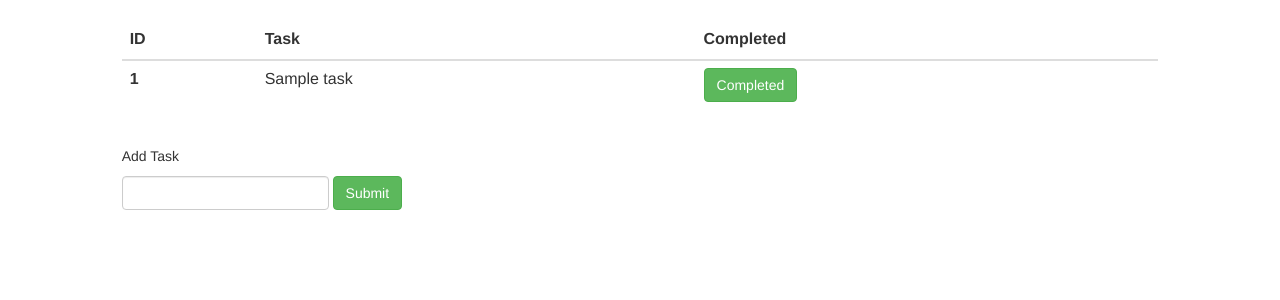
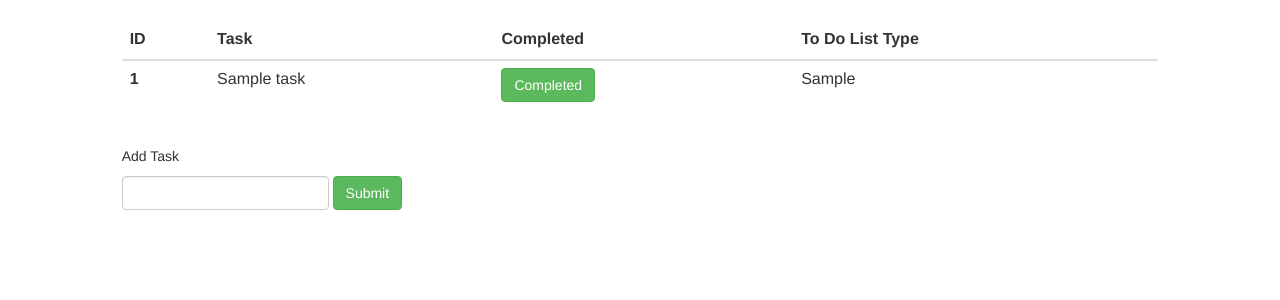
Before and after one commit to HazDuck/toDoApp, a PHP site: template templates/homepage.phtml in a window 1280 px wide. Shown: the part 82-382 px from the top of the page. Run offline with PHP 8.4, Linux system fonts and the light colour scheme; the template is opened without the code that fills it: most values are stand-ins (such as "Sample title", 1, 10 or a date in 2020).

Commit message:
displaying to do list type

```diff
--- a/templates/homepage.phtml
+++ b/templates/homepage.phtml
@@ -22,6 +22,7 @@
                             <th scope="col">ID</th>
                             <th scope="col">Task</th>
                             <th scope="col">Completed</th>
+                            <th scope="col">To Do List Type</th>
                         </tr>
                     </thead>
                     <tbody>
@@ -32,7 +33,7 @@
                                 '<td><form action="/completedTask" method="POST">
                         <input class="btn btn-success" type="submit" name="completedButton" value="Completed">
                         <input type="hidden" name="taskId" value= ' . $task['id'] . '>
-                        </form></td></tr>';
+                        </form></td><td>' . $task['to_do_list'] . '</td></tr>';
                         }
                         ?>
                         </tr>
```
